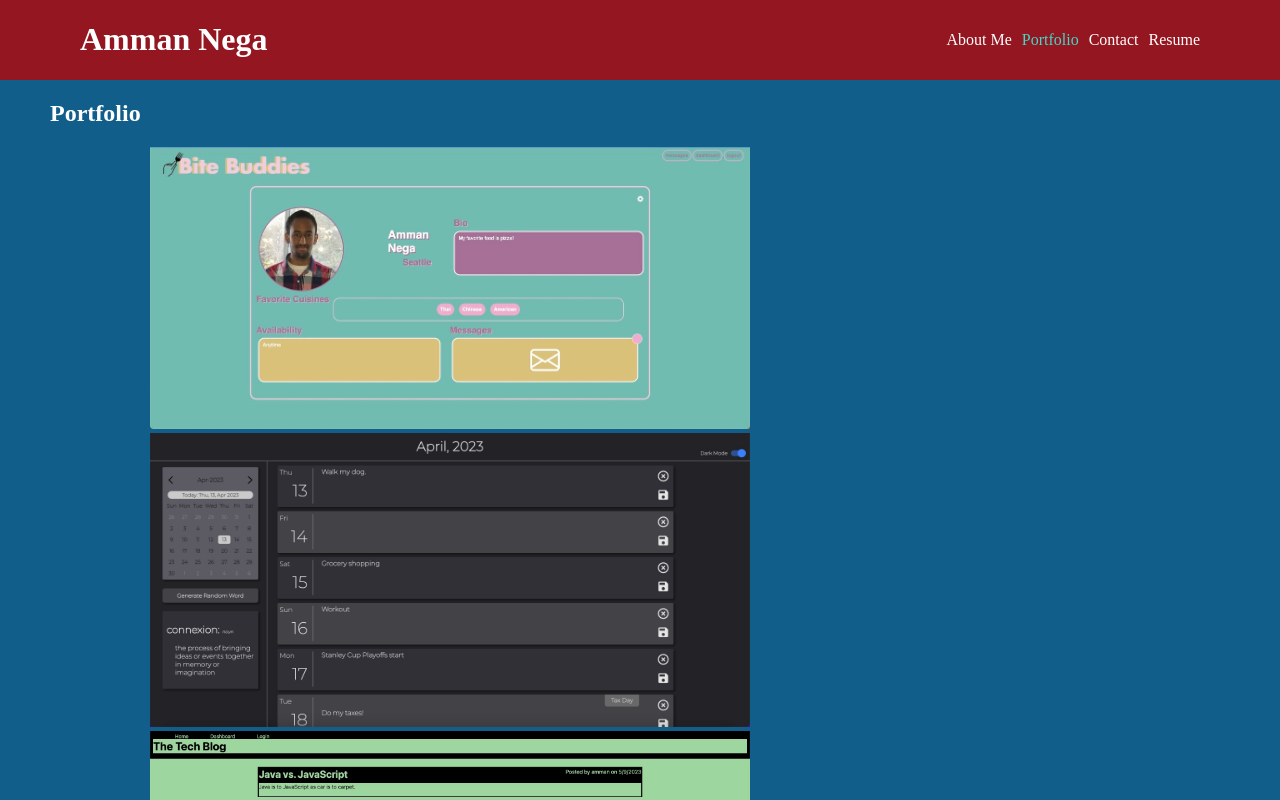
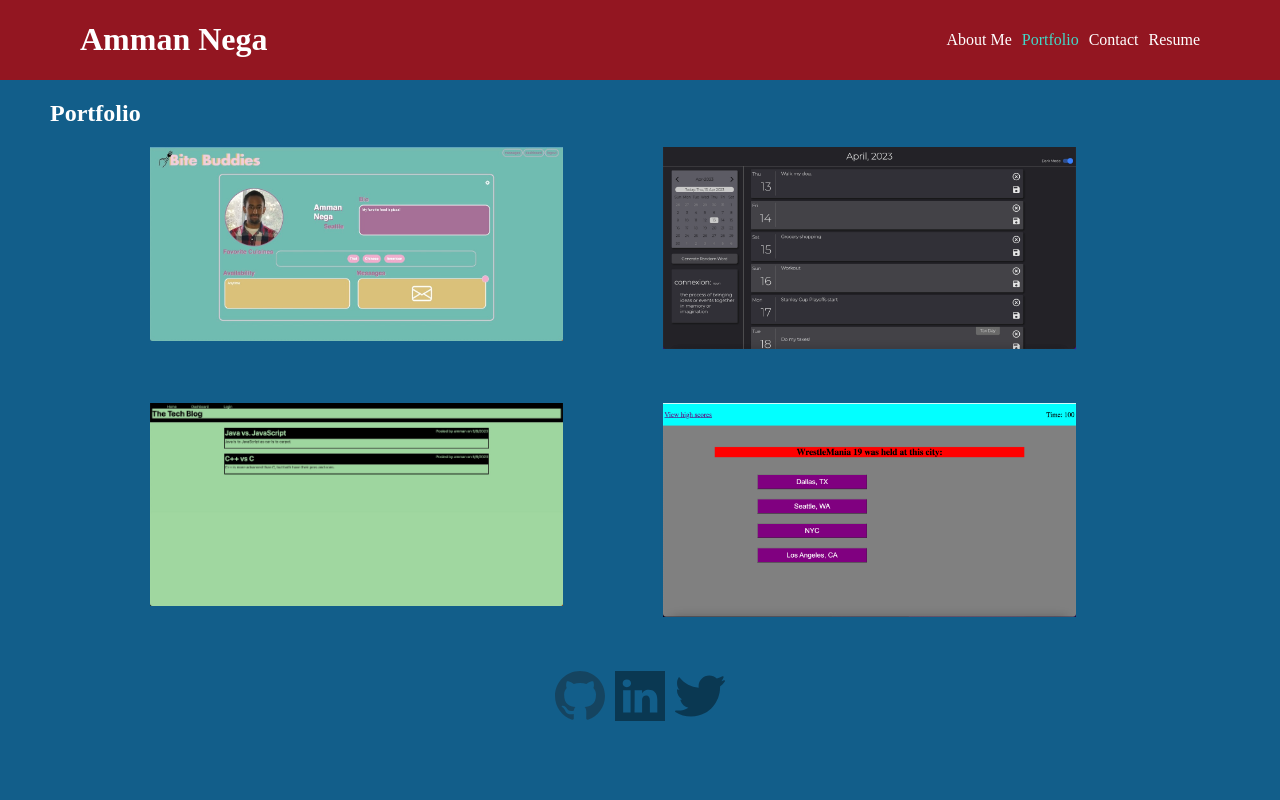
Before and after one commit to amman98/amman-software-developer-portfolio, a React (Create React App) app: page /portfolio in a window 1280 px wide. Shown: the top 800 px of the page. Built offline with nearby package versions, Linux system fonts and the light colour scheme.

Commit message:
added styling to projects so they dynamically resize

```diff
--- a/src/App.css
+++ b/src/App.css
@@ -8,4 +8,5 @@ body {
 .main-section {
     margin-left: 50px;
     margin-right: 50px;
+    height: 80%;
 }
--- a/src/components/Footer/style.css
+++ b/src/components/Footer/style.css
@@ -1,5 +1,6 @@
 .footer {
     text-align: center;
+    height: 10%;
 }
 
 .footer > * {
--- a/src/components/Header/style.css
+++ b/src/components/Header/style.css
@@ -4,6 +4,8 @@
     display: flex;
     flex-direction: row;
     justify-content: space-between;
+    width: 100%;
+    height: 10%;
 }
 
 h1 {
--- a/src/components/Project/index.js
+++ b/src/components/Project/index.js
@@ -4,7 +4,7 @@ import './style.css';
 
 export default function Project(props) {
     return (
-        <div className='project'>
+        <div className={`project ${props.identifier}`}>
             <img title="Bite Buddies" src={props.card} alt="project" />
             <div className='image-text'>
                 <a className='deploy-link' target="_blank" href={props.deploy}>{props.name}</a>
--- a/src/components/Project/style.css
+++ b/src/components/Project/style.css
@@ -2,10 +2,14 @@
     position: relative;
     display: inline-block;
     margin-left: 100px;
+    margin-bottom: 50px;
+    width: 35%;
+    height: 50%;
 }
 
 img {
-    width: 600px;
+    width: 100%;
+    height: 100%;
     transition: all 1.5s ease;
 }
 
@@ -37,6 +41,10 @@ img {
     opacity: 0;
 }
 
+.project-2 > .image-text, .project-4 > .image-text {
+    left: 40%;
+}
+
 .project:hover .image-text {
     opacity: 0.4;
 }
@@ -53,3 +61,10 @@ img {
     width: 80px;
     height: 80px;
 }
+
+@media screen and (max-width: 768px) {
+    .project {
+        width: 70%;
+        height: 15%;
+    }
+}
--- a/src/pages/Portfolio/index.js
+++ b/src/pages/Portfolio/index.js
@@ -12,10 +12,10 @@ export default function Portfolio() {
         <div className="main-section">
             <h2>Portfolio</h2>
             <div className='projects'>
-                <Project card={biteBuddies} name={"Bite Buddies"} deploy={"https://bite-buddies.herokuapp.com/"} repo={"https://github.com/bear-muna/bite-buddies"} />
-                <Project card={randomWordCalendar} name={"Random Word Calendar"} deploy={"https://amman98.github.io/Random-Word-Calendar/"} repo={"https://github.com/amman98/Random-Word-Calendar"} />
-                <Project card={techBlog} name={"Tech Blog"} deploy={"https://agile-wildwood-77347.herokuapp.com/"} repo={"https://github.com/amman98/Tech-Blog"} />
-                <Project card={wrestlingQuiz} name={"Pro Wrestling Quiz"} deploy={"https://amman98.github.io/Pro-Wrestling-Quiz/"} repo={"https://github.com/amman98/Pro-Wrestling-Quiz"} />
+                <Project card={biteBuddies} name={"Bite Buddies"} deploy={"https://bite-buddies.herokuapp.com/"} repo={"https://github.com/bear-muna/bite-buddies"} identifier={"project-1"} />
+                <Project card={randomWordCalendar} name={"Random Word Calendar"} deploy={"https://amman98.github.io/Random-Word-Calendar/"} repo={"https://github.com/amman98/Random-Word-Calendar"} identifier={"project-2"} />
+                <Project card={techBlog} name={"Tech Blog"} deploy={"https://agile-wildwood-77347.herokuapp.com/"} repo={"https://github.com/amman98/Tech-Blog"} identifier={"project-3"} />
+                <Project card={wrestlingQuiz} name={"Pro Wrestling Quiz"} deploy={"https://amman98.github.io/Pro-Wrestling-Quiz/"} repo={"https://github.com/amman98/Pro-Wrestling-Quiz"} identifier={"project-4"} />
             </div>
         </div>
     );
--- a/src/pages/Portfolio/style.css
+++ b/src/pages/Portfolio/style.css
@@ -1,4 +1,6 @@
 .projects {
     display: flex;
     flex-wrap: wrap;
+    height: 100%;
+    width: 100%;
 }
```
